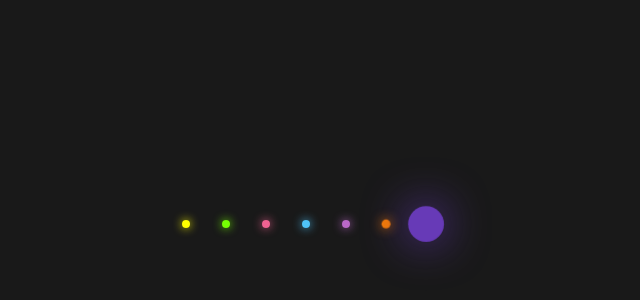
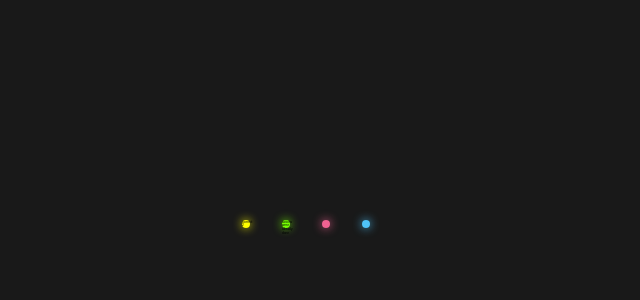
Before and after one commit to Justin-S-Hawkins/first-repository, a plain HTML site: page index.html in a window 1280 px wide. Shown: the part 176-476 px from the top of the page, without its empty margins (334-974 px from the left). Drawn offline with Linux system fonts and the light colour scheme.

Commit message:
making actions to instigate a 2nd commit

```diff
--- a/index.html
+++ b/index.html
@@ -8,11 +8,8 @@
 </head>
 <body>
   <ul>
-    <li></li>
-    <li></li>
-    <li></li>
-    <li></li>
-    <li></li>
+    <li>commit 2 </li>
+    <li>actions were already done </li>
     <li></li>
     <li></li>
   </ul>
```
